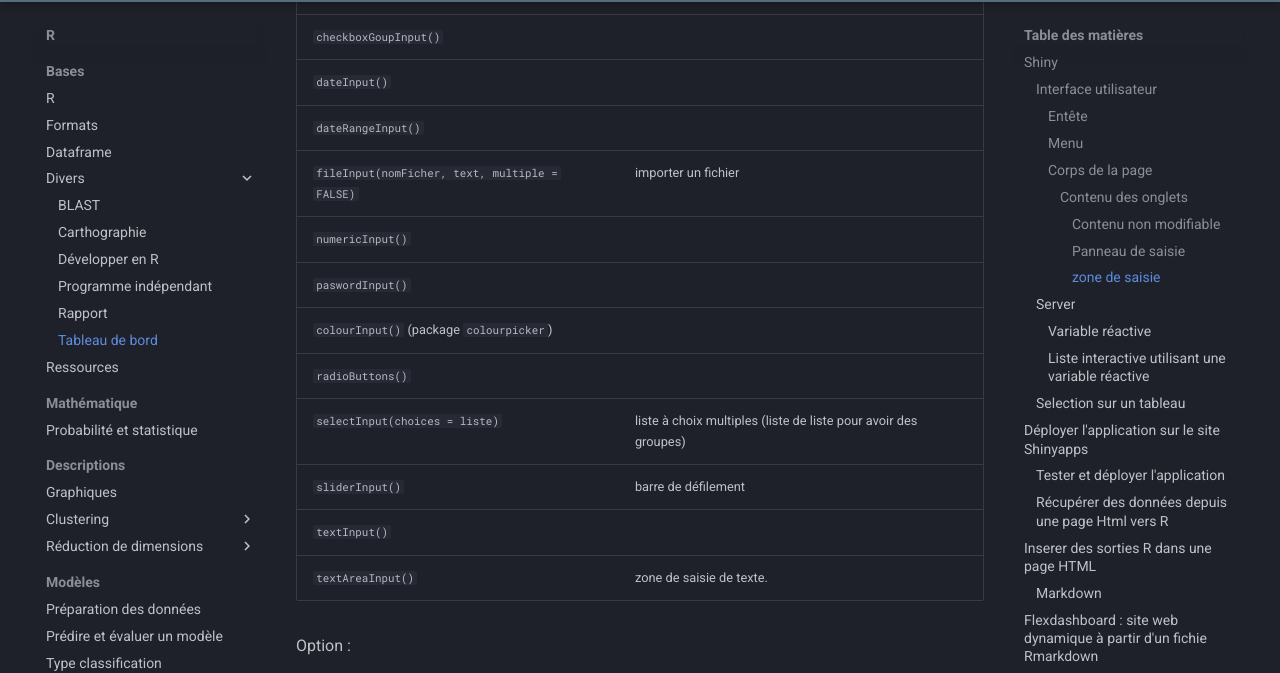
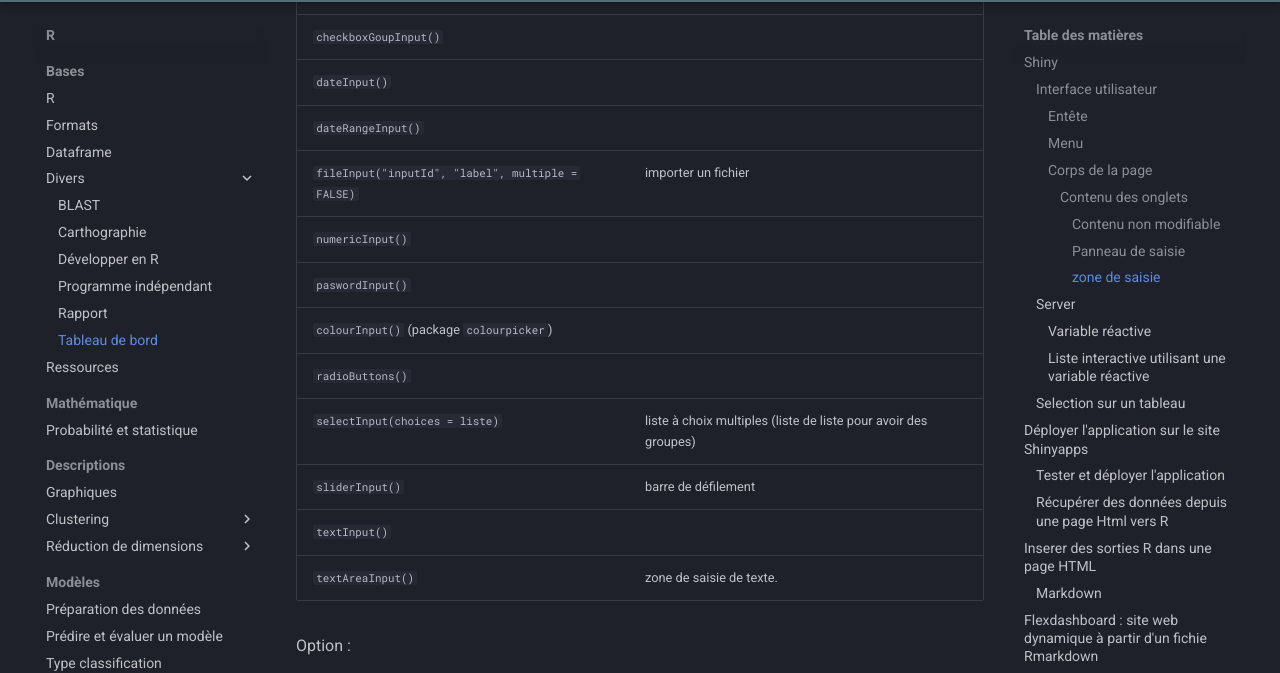
Before and after one commit to gdemare/Informatique, an MkDocs documentation site: the page built from docs/r/tableau-de-bord_r.md, in a window 1280 px wide and 900 px high, scrolled down 3017 px. Shown: the part 94-767 px from the top of the window. Built offline with MkDocs 1.6.1 and Material for MkDocs 9.7.7, drawn with Linux system fonts in a browser that asks for light colours; comment, search, counter and statistics services are not loaded.

Commit message:
Update tableau-de-bord_r.md

```diff
--- a/docs/r/tableau-de-bord_r.md
+++ b/docs/r/tableau-de-bord_r.md
@@ -125,7 +125,7 @@ R                                                 | Type
 `checkboxGoupInput()`                             |
 `dateInput()`                                     |
 `dateRangeInput()`                                |
-`fileInput(nomFicher, text, multiple = FALSE)`    | importer un fichier
+`fileInput("inputId", "label", multiple = FALSE)`    | importer un fichier
 `numericInput()`                                  |
 `paswordInput()`                                  |
 `colourInput()` (package `colourpicker`)          |
```
